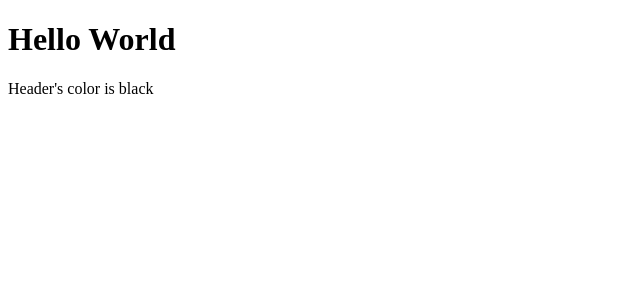
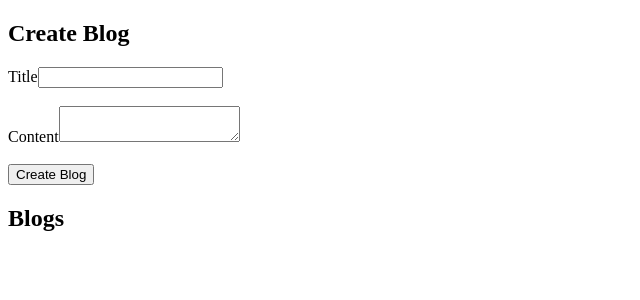
Before and after one commit to Enoch2k2/intro-to-react-and-props-110920-ft, a React (Create React App) app: page / in a window 1280 px wide. Shown: the top 300 px of the page, without its empty margins (0-640 px from the left). Built offline with nearby package versions, Linux system fonts and the light colour scheme.

Commit message:
added react-forms

```diff
--- a/src/App.js
+++ b/src/App.js
@@ -1,23 +1,23 @@
 import React, { Component } from 'react';
-import Header from './components/Header';
+import Form from './components/Form';
 import List from './components/List';
 
 class App extends Component {
   state = {
-    color: "black"
+    blogs: []
   }
 
-  changeColor = () => {
+  addBlog = blog => {
     this.setState({
-      color: this.state.color == "black" ? "blue" : "black"
+      blogs: [...this.state.blogs, blog]
     })
   }
 
   render() {
     return (
       <div className="App">
-        <Header changeColor={ this.changeColor } color={this.state.color} title="Hello World" />
-        <List color={ this.state.color } />
+        <Form addBlog={ this.addBlog } />
+        <List blogs={ this.state.blogs } />
       </div>
     );
   }
--- /dev/null
+++ b/src/components/Form.js
@@ -0,0 +1,49 @@
+import React, { Component } from 'react';
+
+class Form extends Component {
+
+  state = {
+    title: "",
+    content: ""
+  }
+
+  handleChange = e => {
+    this.setState( prevState => {
+      return {
+        [e.target.name]: e.target.value
+      }
+    })
+  }
+
+  handleSubmit = e => {
+    e.preventDefault();
+
+    this.props.addBlog(this.state)
+
+    this.setState({
+      title: "",
+      content: ""
+    })
+  }
+
+  render() {
+    return (
+      <form onSubmit={ this.handleSubmit }>
+        <h2>Create Blog</h2>
+        <div>
+          <label htmlFor="title">Title</label>
+          <input type="text" id="title" name="title" value={this.state.title} onChange={ this.handleChange }  />
+        </div>
+        <br />
+        <div>
+          <label htmlFor="content">Content</label>
+          <textarea id="content" name="content" value={ this.state.content } onChange={ this.handleChange }></textarea>
+        </div>
+        <br />
+        <input type="submit" value="Create Blog" />
+      </form>
+    )
+  }
+}
+
+export default Form;
--- a/src/components/List.js
+++ b/src/components/List.js
@@ -1,11 +1,14 @@
 import React, { Component } from 'react'
+import ListItem from './ListItem';
 
 class List extends Component {
 
   render() {
+    const blogs = this.props.blogs.map( (blog, index) => <ListItem key={ index } title={ blog.title } content={ blog.content } />)
     return (
       <div>
-        <p>Header's color is { this.props.color }</p>
+        <h2>Blogs</h2>
+        { blogs }
       </div>
     )
   }
--- /dev/null
+++ b/src/components/ListItem.js
@@ -0,0 +1,15 @@
+import React, { Component } from 'react';
+
+class ListItem extends Component {
+
+  render() {
+    return(
+      <div>
+        <h3>{ this.props.title }</h3>
+        <p>{ this.props.content }</p>
+      </div>
+    )
+  }
+}
+
+export default ListItem;
```
